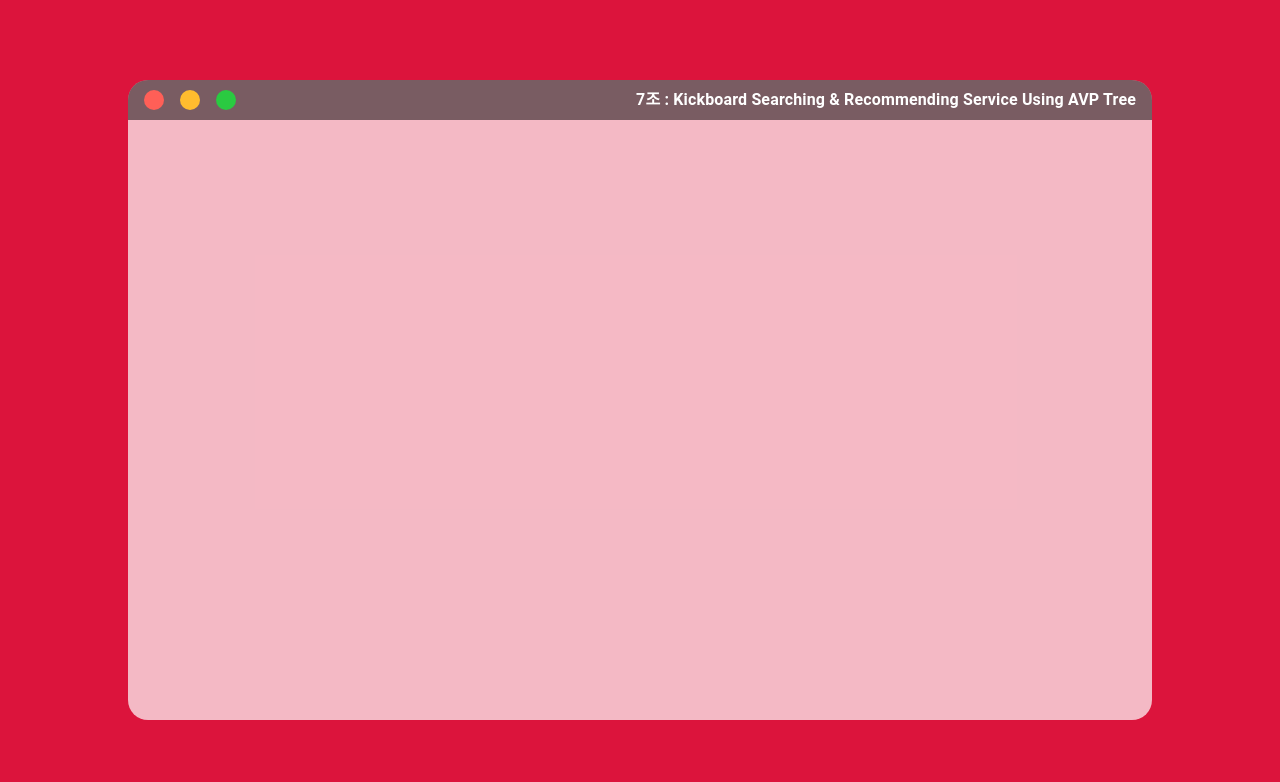
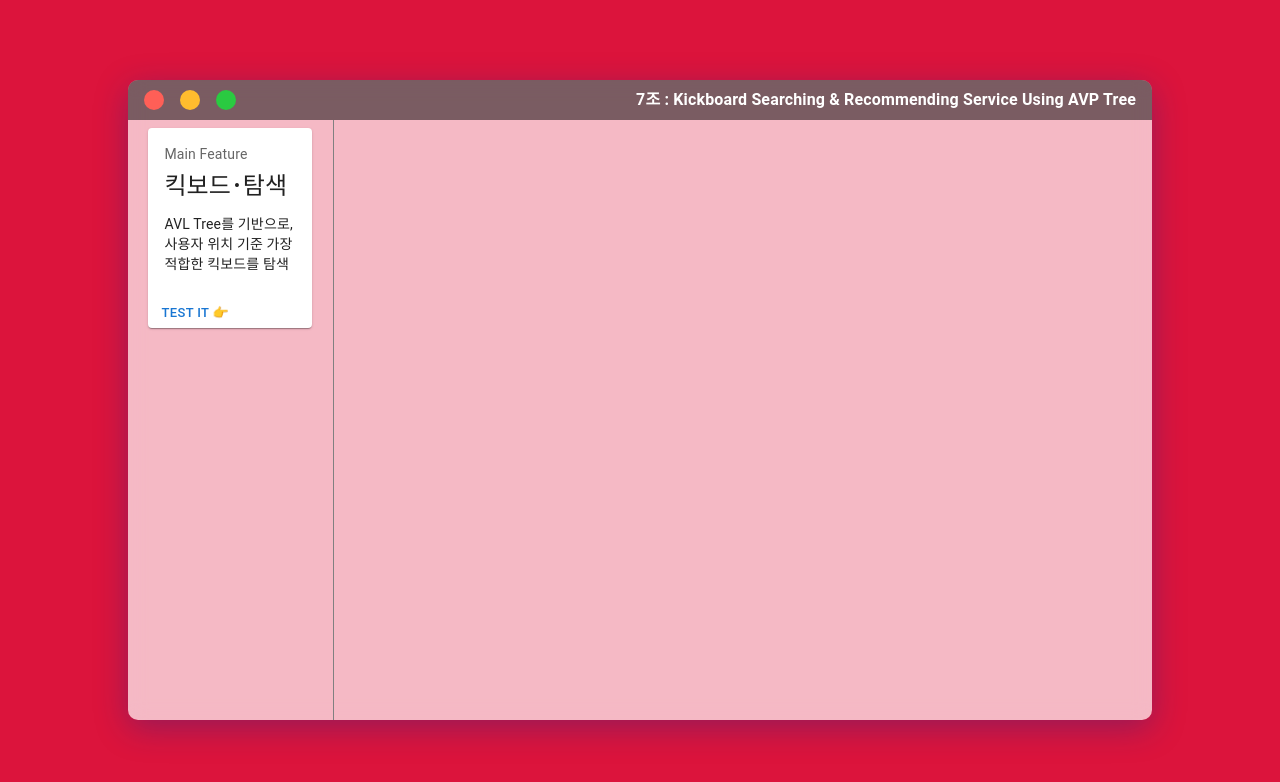
Before and after one commit to ku-aics201-23s-team07/frontend, a React (Create React App) app: page / in a window 1280 px wide. Shown: the top 782 px of the page. Built offline with nearby package versions, Linux system fonts and the light colour scheme.

Commit message:
[Update]applying sidebar

```diff
--- a/src/Pages/LandingPage.jsx
+++ b/src/Pages/LandingPage.jsx
@@ -1,16 +1,19 @@
 import { Typography } from "@mui/material";
 import Box from "@mui/material/Box";
 import TabHeader from "../Components/TabHeader";
+import Sidebar from "../Components/Sidebar";
 
 export default function LandingPage() {
   return (
     <Box sx={{ ...styles.wrapper, ...styles.centerize }}>
-      <Box sx={styles.container}>
+      <Box className={"glassmorphism"} sx={styles.container}>
+        {/* <Box sx={styles.container}> */}
         <TabHeader
           title={
             "7조 : Kickboard Searching & Recommending Service Using AVP Tree"
           }
         />
+        <Sidebar />
       </Box>
     </Box>
   );
@@ -30,8 +33,6 @@ const styles = {
   container: {
     width: "80%",
     height: "80%",
-    backgroundColor: "rgba(255, 255, 255, 0.7)",
-    borderRadius: 5,
     overflow: "hidden",
   },
 };
```
